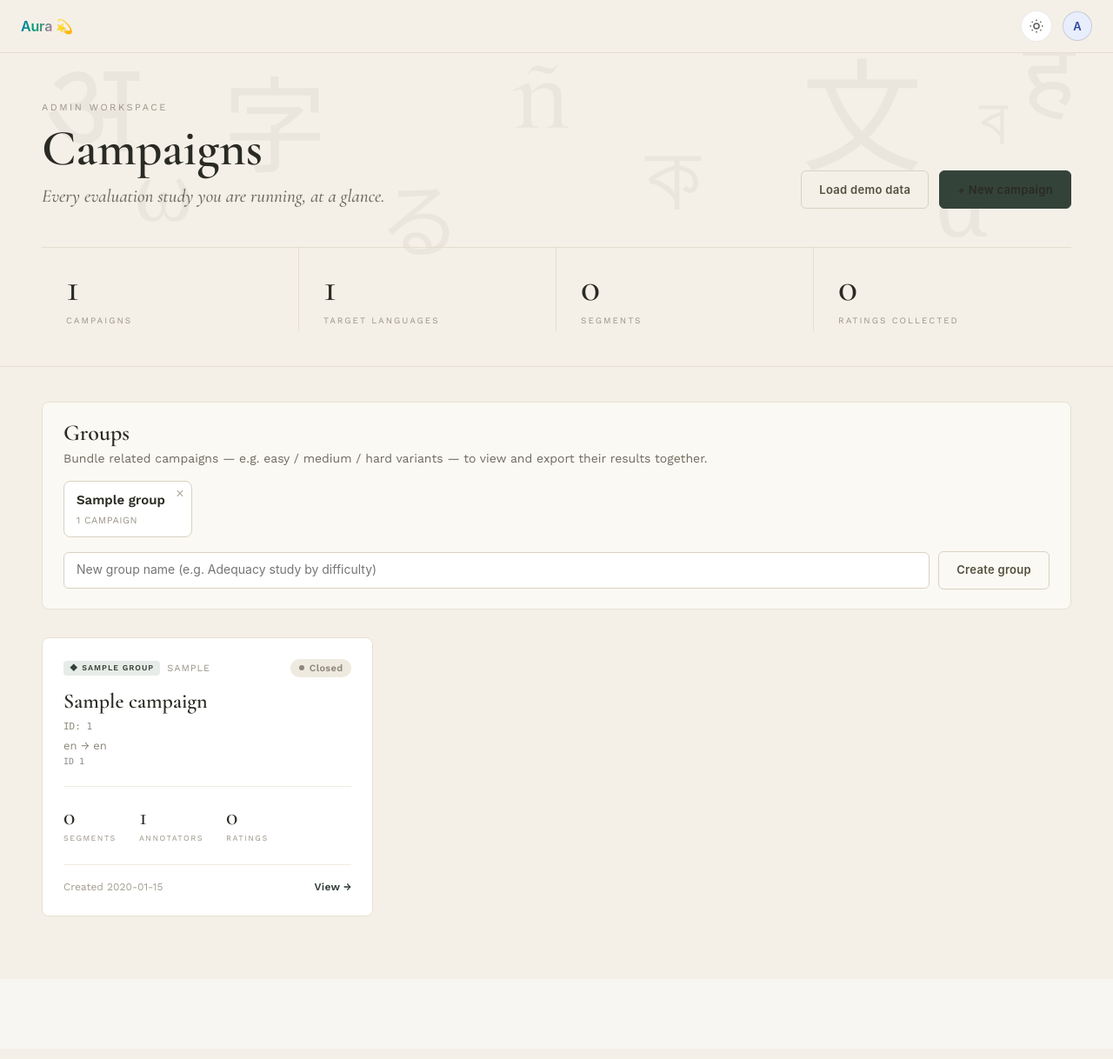
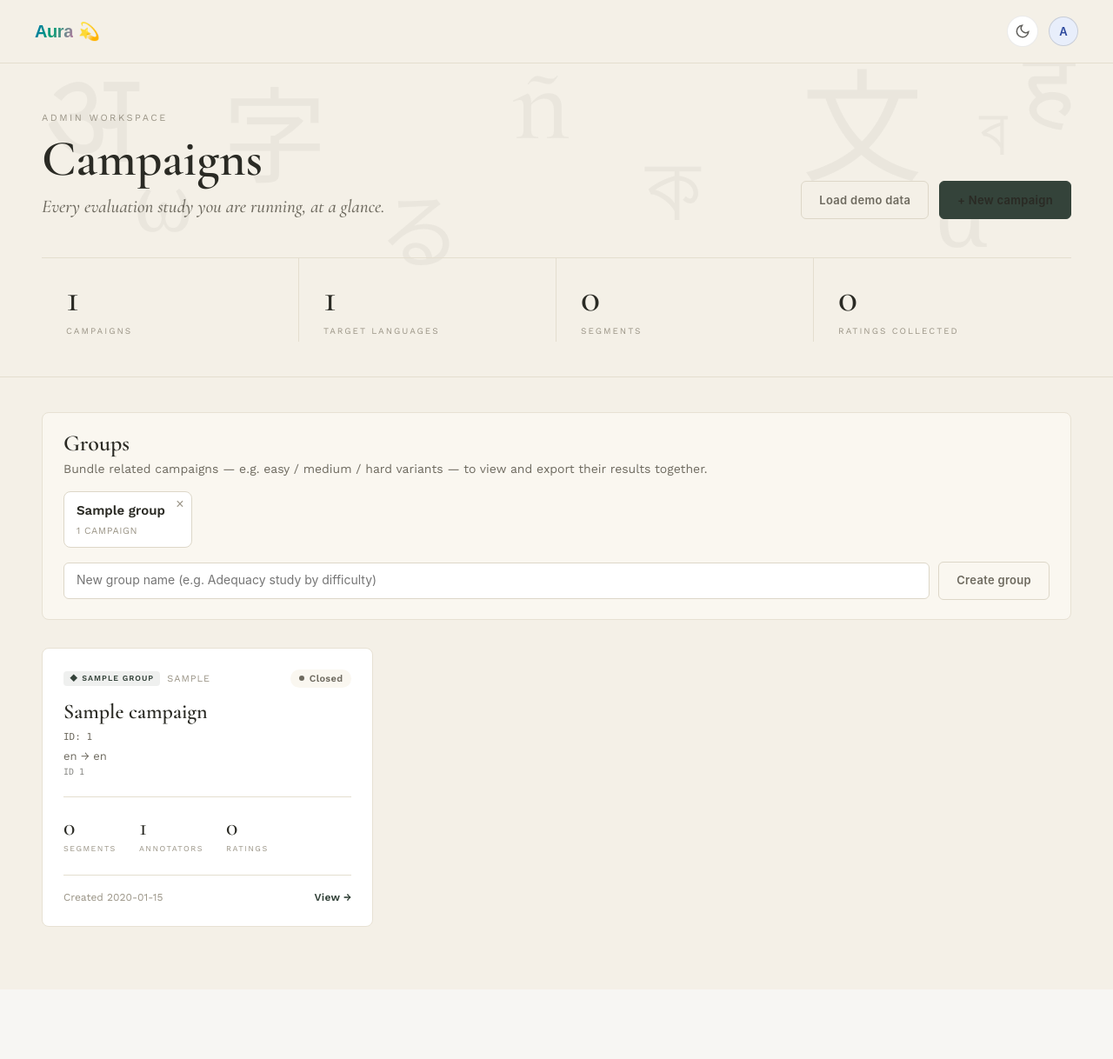
Before and after one commit to RHuidrom96/aura, a Flask app: page /admin/dashboard in a window 1280 px wide. Shown: the whole page at 87% size. Before the commit the page ends 1054 px from the top, so only its background shows below. Run offline with Flask 3, Linux system fonts and the light colour scheme; the visitor is signed in with stand-in values (Sample User, id 1); tables that the repository leaves empty hold one stand-in row (values such as "Sample post").

Commit message:
light and dark theme now works,also fixed inconsistent logo size and font on all the pages

```diff
--- a/static/style.css
+++ b/static/style.css
@@ -41,6 +41,20 @@
 
   --font: -apple-system, BlinkMacSystemFont, "Segoe UI", Roboto, Oxygen, Ubuntu,
           Cantarell, "Helvetica Neue", Arial, sans-serif;
+
+  --aura-bg: #F4F0E7;
+  --aura-surface: #FFFFFF;
+  --aura-surface-2: #FAF7F0;
+  --aura-border: #E7E1D3;
+  --aura-border-light: #E4DECF;
+  --aura-input-border: #DDD7C8;
+  --aura-text: #2A2A24;
+  --aura-text-muted: #6E6A5F;
+  --aura-text-faint: #9A9486;
+  --aura-accent: #34433A;
+  --aura-accent-pill: rgba(52, 67, 58, 0.08);
+  --aura-accent-pill-hover: rgba(52, 67, 58, 0.15);
+  --aura-hero-pattern-color: #2A2A24;
 }
 
 [data-theme="dark"] {
@@ -56,6 +70,20 @@
   --accent:       #7d9bff;
   --accent-soft:  #25304d;
   --accent-dark:  #aebfff;
+
+  --aura-bg: #15171c;
+  --aura-surface: #1e2128;
+  --aura-surface-2: #262a33;
+  --aura-border: rgba(255, 255, 255, 0.10);
+  --aura-border-light: rgba(255, 255, 255, 0.08);
+  --aura-input-border: rgba(255, 255, 255, 0.15);
+  --aura-text: #e6e7ea;
+  --aura-text-muted: #a7a9b0;
+  --aura-text-faint: #7e8089;
+  --aura-accent: #8e9e94;
+  --aura-accent-pill: rgba(142, 158, 148, 0.12);
+  --aura-accent-pill-hover: rgba(142, 158, 148, 0.20);
+  --aura-hero-pattern-color: #ffffff;
 
   /* Aura brand gradient — brighter hues so it reads on dark backgrounds */
   --aura-1: #56B4E9;
@@ -1080,7 +1108,7 @@
 .site-header {
   background: var(--surface);
   border-bottom: 0.5px solid var(--border);
-  padding: 12px 24px;
+  padding: 18px 40px;
   display: flex;
   align-items: center;
   justify-content: space-between;
@@ -1089,11 +1117,15 @@
   z-index: 50;
 }
 .brand {
-  font-weight: 600;
+  display: inline-flex;
+  align-items: center;
+  gap: 6px;
+  font-family: "Hanken Grotesk", sans-serif;
+  font-weight: 700;
+  font-size: 20px;
+  letter-spacing: -0.02em;
+  text-decoration: none;
   color: var(--text);
-  text-decoration: none;
-  font-size: 16px;
-  letter-spacing: -0.01em;
 }
 .site-nav {
   display: flex;
@@ -1283,6 +1315,11 @@
   background: var(--surface-2);
   font-family: ui-monospace, Menlo, Consolas, monospace;
   color: var(--text);
+}
+.copy-row button {
+  flex-shrink: 0;
+  min-width: 80px;
+  font-weight: 600;
 }
 
 /* Annotator table */
@@ -2413,10 +2450,10 @@
   width: 36px; height: 36px; border-radius: 50%; border: 1px solid var(--border);
   background: var(--surface); color: var(--text-muted); cursor: pointer; padding: 0; }
 .theme-toggle:hover { color: var(--text); border-color: var(--border-2); }
-.theme-toggle .theme-ico-moon { display: none; }
-.theme-toggle .theme-ico-sun  { display: block; }
-[data-theme="dark"] .theme-toggle .theme-ico-moon { display: block; }
-[data-theme="dark"] .theme-toggle .theme-ico-sun  { display: none; }
+.theme-toggle .theme-ico-moon { display: block; }
+.theme-toggle .theme-ico-sun  { display: none; }
+[data-theme="dark"] .theme-toggle .theme-ico-moon { display: none; }
+[data-theme="dark"] .theme-toggle .theme-ico-sun  { display: block; }
 
 /* dark-mode tweaks for pale result chips/tables */
 [data-theme="dark"] .diff-tag.diff-easy   { background: #16382e; color: #6fd6a8; }
--- a/templates/admin_campaign_detail.html
+++ b/templates/admin_campaign_detail.html
@@ -103,6 +103,11 @@
     background: var(--accent);
     color: #ffffff;
     border: 1px solid var(--accent);
+    flex-shrink: 0;
+    min-width: 90px;
+    display: inline-flex;
+    align-items: center;
+    justify-content: center;
   }
 
   .copy-row .btn:hover {
--- a/templates/admin_dashboard.html
+++ b/templates/admin_dashboard.html
@@ -6,18 +6,16 @@
 <link crossorigin href="https://fonts.gstatic.com" rel="preconnect">
 <link href="https://fonts.googleapis.com/css2?family=Cormorant+Garamond:ital,wght@0,500;0,600;1,500&amp;family=Work+Sans:wght@400;500;600&amp;display=swap" rel="stylesheet">
 <style>
+
+
   #app {
     max-width: none;
     padding: 0 0 80px;
   }
 
   .site-header {
-    background: #f4f0e7;
-    border-bottom-color: #e4decf;
-  }
-
-  .site-header .brand {
-    color: #2a2a24;
+    background: var(--aura-bg);
+    border-bottom-color: var(--aura-border-light);
   }
 
   .flash-stack {
@@ -117,10 +115,10 @@
     align-items: center;
     justify-content: center;
     border-radius: 6px;
-    border: 1px solid #d8d2c2;
+    border: 1px solid var(--aura-input-border);
     padding: 12px 20px;
     background: transparent;
-    color: #54503f;
+    color: var(--aura-text-muted);
     cursor: pointer;
     font: 600 13px/1 var(--font);
     letter-spacing: 0.3px;
@@ -191,9 +190,9 @@
   .aura-groups {
     margin-bottom: 32px;
     padding: 22px 24px;
-    border: 1px solid #e7e1d3;
+    border: 1px solid var(--aura-border);
     border-radius: 8px;
-    background: #fbf9f3;
+    background: var(--aura-surface-2);
   }
 
   .aura-groups-head {
@@ -237,16 +236,16 @@
     flex-direction: column;
     gap: 3px;
     padding: 10px 30px 10px 14px;
-    border: 1px solid #d8d2c2;
+    border: 1px solid var(--aura-input-border);
     border-radius: 8px;
-    background: #fff;
+    background: var(--aura-surface);
     text-decoration: none;
     transition: border-color .18s ease, box-shadow .18s ease;
   }
 
   .aura-group-chip:hover {
-    border-color: #34433a;
-    box-shadow: 0 4px 16px rgba(42, 42, 36, 0.08);
+    border-color: var(--aura-accent);
+    box-shadow: 0 4px 16px rgba(0, 0, 0, 0.15);
   }
 
   .aura-group-chip-delete-form {
@@ -264,7 +263,7 @@
     border: none;
     border-radius: 5px;
     background: transparent;
-    color: #b0a99a;
+    color: var(--aura-text-faint);
     font-size: 16px;
     cursor: pointer;
     transition: background .15s ease, color .15s ease;
@@ -299,17 +298,17 @@
     flex: 1 1 320px;
     min-height: 42px;
     padding: 10px 14px;
-    border: 1px solid #d8d2c2;
+    border: 1px solid var(--aura-input-border);
     border-radius: 6px;
-    background: #fff;
-    color: #2a2a24;
+    background: var(--aura-surface);
+    color: var(--aura-text);
     font: 400 14px/1.2 var(--font);
   }
 
   .aura-group-pill {
     border-radius: 4px;
-    background: #e6ece7;
-    color: #34433a;
+    background: var(--aura-accent-pill);
+    color: var(--aura-accent);
     font-size: 9px;
     font-weight: 600;
     letter-spacing: 1px;
@@ -383,8 +382,8 @@
     flex: 0 0 auto;
     border-radius: 999px;
     padding: 5px 10px;
-    background: rgba(52, 67, 58, 0.08);
-    color: #34433a;
+    background: var(--aura-accent-pill);
+    color: var(--aura-accent);
     font-size: 11px;
     font-weight: 600;
     letter-spacing: 0.3px;
@@ -401,13 +400,13 @@
   }
 
   .aura-status-closed {
-    background: #efeadf;
-    color: #8c887b;
+    background: var(--aura-surface-2);
+    color: var(--aura-text-muted);
   }
 
   .aura-card-title {
     margin: 14px 0 0;
-    color: #2a2a24;
+    color: var(--aura-text);
     font-size: 24px;
     font-weight: 600;
     letter-spacing: 0;
@@ -418,19 +417,19 @@
     margin-top: 6px;
     font-family: monospace;
     font-size: 11px;
-    color: #8c887b;
+    color: var(--aura-text-muted);
   }
 
   .aura-languages {
     margin-top: 4px;
-    color: #8c887b;
+    color: var(--aura-text-muted);
     font-size: 13px;
   }
 
   .aura-divider {
     height: 1px;
     margin: 20px 0;
-    background: #efeae0;
+    background: var(--aura-border-light);
   }
 
   .aura-card-stats {
@@ -457,16 +456,16 @@
   .aura-card-footer {
     margin-top: 22px;
     padding-top: 16px;
-    border-top: 1px solid #f1ece2;
+    border-top: 1px solid var(--aura-border-light);
   }
 
   .aura-created {
-    color: #a39e90;
+    color: var(--aura-text-faint);
     font-size: 12px;
   }
 
   .aura-open {
-    color: #34433a;
+    color: var(--aura-accent);
     font-size: 12px;
     font-weight: 600;
     letter-spacing: 0.3px;
```
Also changed, not shown: other parts of templates/admin_dashboard.html (+37 -36 lines), migrations/versions/30a2c45ae165_merge_migration_heads.py (added, +24 -0 lines), templates/admin_campaign_new.html (+1 -40 lines), templates/admin_campaign_results.html (+1 -42 lines), templates/rate.html (+1 -40 lines).
